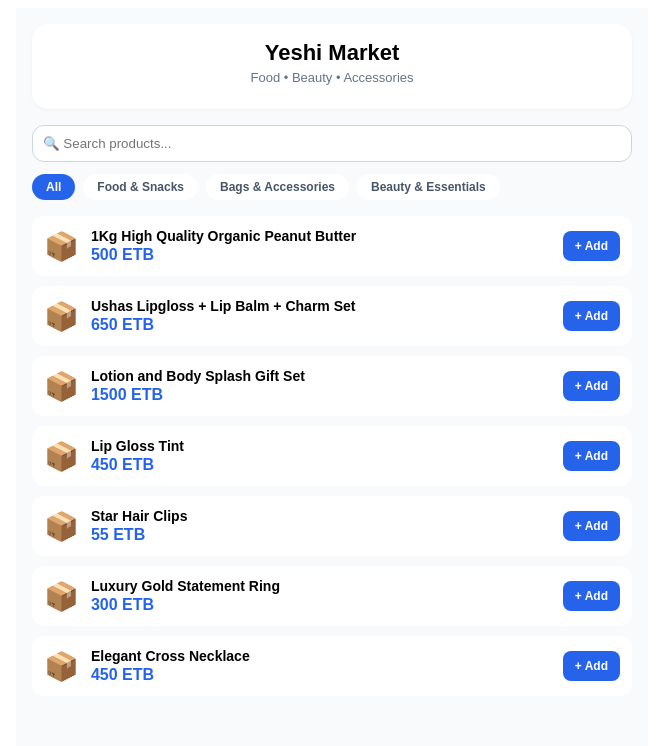
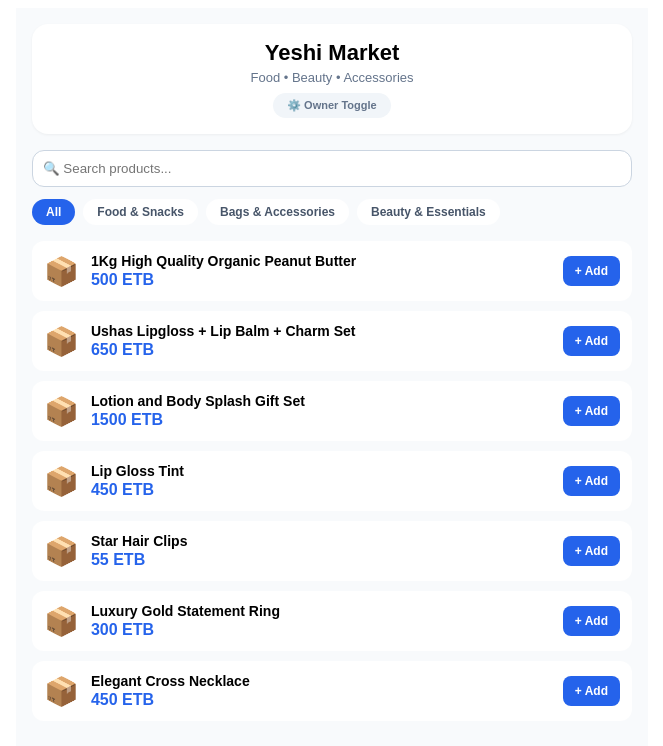
Before and after one commit to bereketkindie20-droid/aau-campus-store, a Next.js app: page / in a window 1280 px wide. Shown: the top 746 px of the page, without its empty margins (308-971 px from the left). Built offline with nearby package versions, Linux system fonts and the light colour scheme.

Commit message:
Update index.js

```diff
--- a/pages/index.js
+++ b/pages/index.js
@@ -43,20 +43,32 @@ export default function Home() {
 
   // Check Telegram User & Load Saved Products
   useEffect(() => {
-    // 1. Detect Telegram WebApp Username
-    if (typeof window !== "undefined" && window.Telegram && window.Telegram.WebApp) {
-      const tgUser = window.Telegram.WebApp.initDataUnsafe?.user;
+    if (typeof window !== "undefined") {
+      // 1. Check if Telegram WebApp says you are @bekivisuals1221
+      const tgUser = window.Telegram?.WebApp?.initDataUnsafe?.user;
       if (tgUser && tgUser.username && tgUser.username.toLowerCase() === "bekivisuals1221") {
+        setIsOwner(true);
+      }
+
+      // 2. Also check localStorage override so it stays open if you toggled it on
+      const localOwner = localStorage.getItem("yeshi_owner_mode");
+      if (localOwner === "true") {
         setIsOwner(true);
       }
     }
 
-    // 2. Load LocalStorage Products
+    // Load LocalStorage Products
     const saved = localStorage.getItem("yeshi_market_products");
     if (saved) {
       try { setProducts(JSON.parse(saved)); } catch (e) {}
     }
   }, []);
+
+  const toggleOwnerMode = () => {
+    const nextState = !isOwner;
+    setIsOwner(nextState);
+    localStorage.setItem("yeshi_owner_mode", nextState ? "true" : "false");
+  };
 
   // Save changes
   const saveProducts = (updated) => {
@@ -117,15 +129,13 @@ export default function Home() {
         <h1 style={{ margin: "0 0 4px", fontSize: "22px" }}>Yeshi Market</h1>
         <p style={{ margin: "0 0 8px", color: "#64748b", fontSize: "13px" }}>Food • Beauty • Accessories</p>
 
-        {/* Owner Badge - Only visible if logged in as @bekivisuals1221 */}
-        {isOwner && (
-          <span style={{ background: "#dbeafe", color: "#1e40af", padding: "4px 10px", borderRadius: "12px", fontSize: "11px", fontWeight: "bold" }}>
-            👑 Owner Mode Active (@bekivisuals1221)
-          </span>
-        )}
+        {/* Owner Toggle Button */}
+        <button onClick={toggleOwnerMode} style={{ background: isOwner ? "#dbeafe" : "#f1f5f9", color: isOwner ? "#1e40af" : "#64748b", border: "none", padding: "6px 14px", borderRadius: "14px", fontSize: "11px", fontWeight: "bold", cursor: "pointer" }}>
+          {isOwner ? "👑 Owner Mode: ON" : "⚙️ Owner Toggle"}
+        </button>
       </div>
 
-      {/* OWNER ADMIN PANEL - Strictly visible only for @bekivisuals1221 */}
+      {/* OWNER ADMIN PANEL */}
       {isOwner && (
         <div style={{ background: "#eff6ff", border: "2px dashed #2563eb", padding: "16px", borderRadius: "16px", marginBottom: "20px" }}>
           <h3 style={{ margin: "0 0 12px", color: "#1e40af" }}>{editingId ? "✏️ Edit Product" : "➕ Add New Product"}</h3>
```
